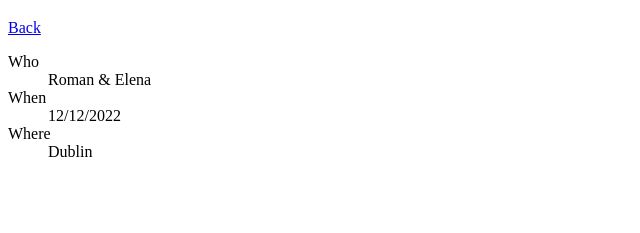
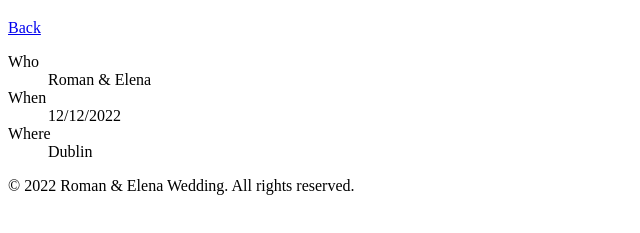
Before and after one commit to h0r0m4n/wedding, an Eleventy site: page src/en/index.njk in a window 1280 px wide. Shown: the part 61-294 px from the top of the page, without its empty margins (0-640 px from the left). Built offline with nearby package versions, Linux system fonts and the light colour scheme; Eleventy itself is replaced by a stand-in of ours; files that its build step writes are made by us from their sources.

Commit message:
Added footer

```diff
--- a/src/_data/site.json
+++ b/src/_data/site.json
@@ -15,5 +15,9 @@
     "back": {
         "en": "Back",
         "it": "Indietro"
+    },
+    "rights": {
+        "en": "All rights reserved",
+        "it": "Tutti i diritti riservati"
     }
 }
--- a/src/_includes/base.njk
+++ b/src/_includes/base.njk
@@ -15,5 +15,6 @@
         <main>
             {{ content | safe }}
         </main>
+        {% include 'footer.njk' %}
     </body>
 </html>
--- /dev/null
+++ b/src/_includes/footer.njk
@@ -0,0 +1,3 @@
+<footer>
+    <p>© 2022 {{ site.title[locale] }}. {{ site.rights[locale] }}.</p>
+</footer>
```
